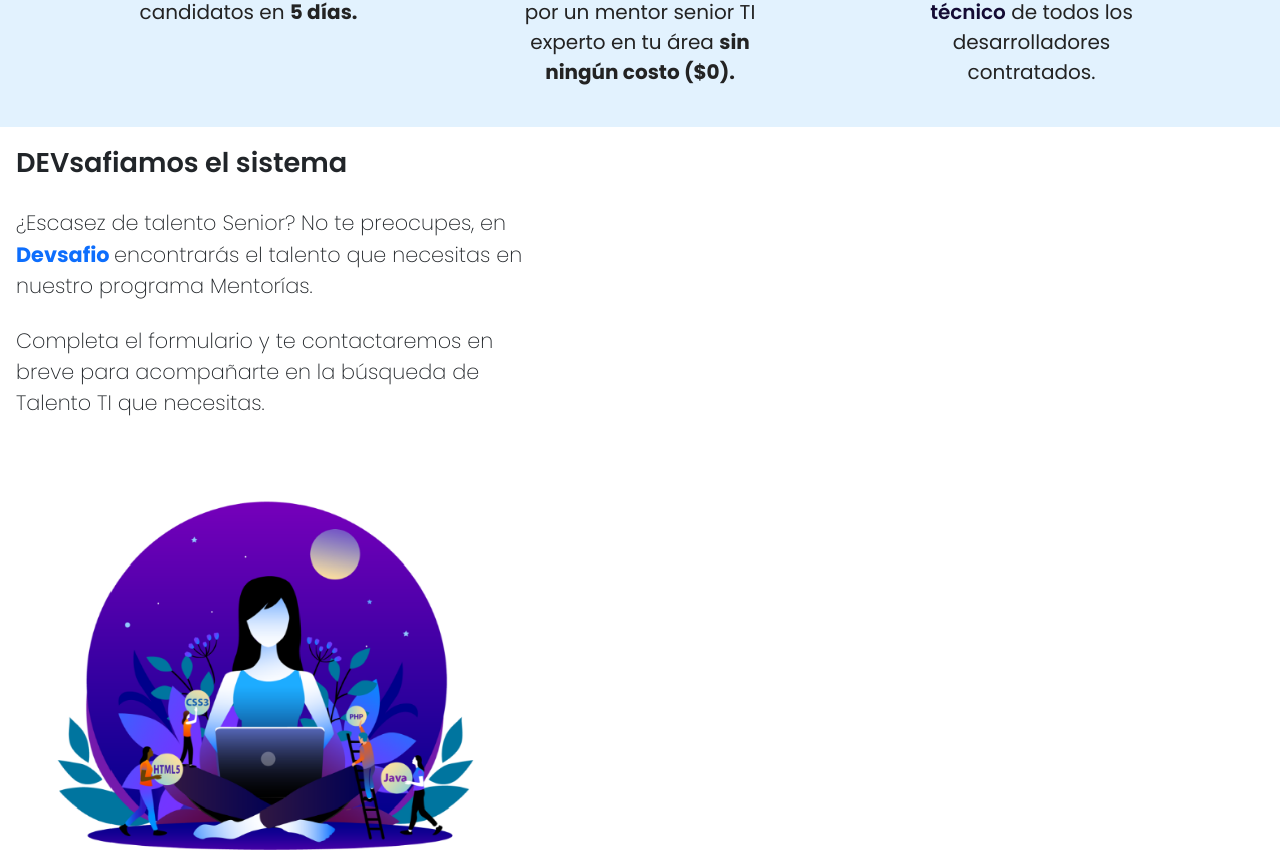
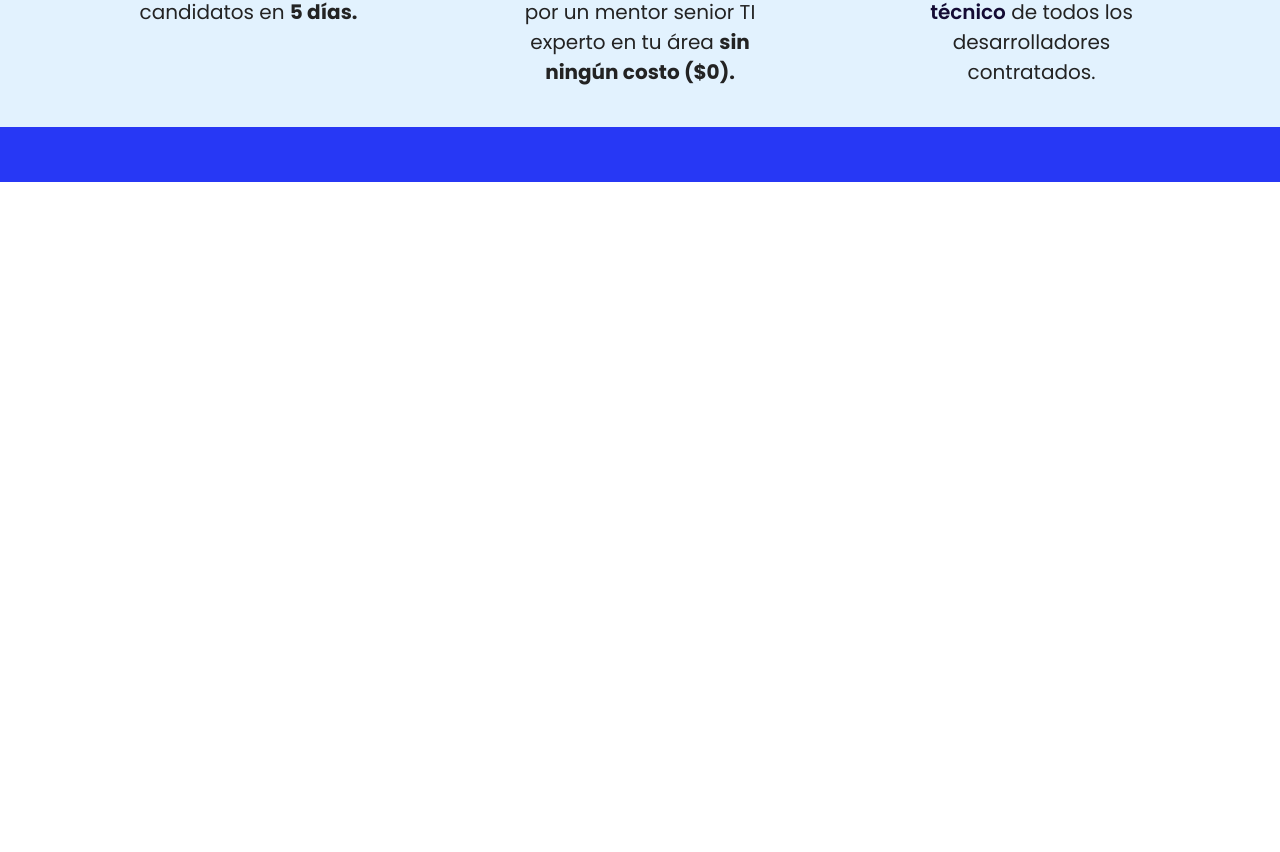
Before and after one commit to dlab-team/c7-frontend, a React (Create React App) app: page / in a window 1280 px wide. Shown: the part 1300-2152 px from the top of the page. After the commit the page ends 1482 px from the top, so only its background shows below. Built offline with nearby package versions, Linux system fonts and the light colour scheme.

Commit message:
conflictos resueltos

```diff
--- a/src/views/home/index.js
+++ b/src/views/home/index.js
@@ -13,8 +13,6 @@ const Ui_home = () => {
             <Navbar />
             <Banner />
             <SectionSinJrsNoHaySrs/>
-            <SectionHomeSystem/>
-
             <Footer />
         </div>
         // <Componente_Banner/>
```
Also changed, not shown: src/styles/App.scss (line endings or trailing spaces).
